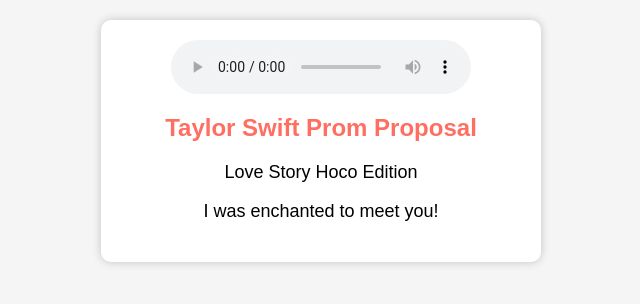
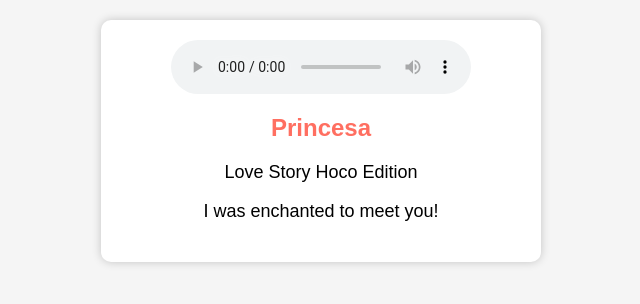
Before and after one commit to pedro-luiz-teixeira/prom2k23, a plain HTML site: page index.html in a window 1280 px wide. Shown: the whole page, without its empty margins (319-959 px from the left). Drawn offline with Linux system fonts and the light colour scheme.

Commit message:
Add files via upload

```diff
--- a/index.html
+++ b/index.html
@@ -15,7 +15,7 @@
             Your browser does not support the audio tag.
           </audio>
 
-        <h1 class="taylor-swift-title">Taylor Swift Prom Proposal</h1>
+        <h1 class="taylor-swift-title">Princesa</h1>
         <div class="phrases">
             <p class="phrase" id="phrase1">Love Story Hoco Edition</p>
             <p class="phrase" id="phrase2">I was enchanted to meet you!</p>
```
